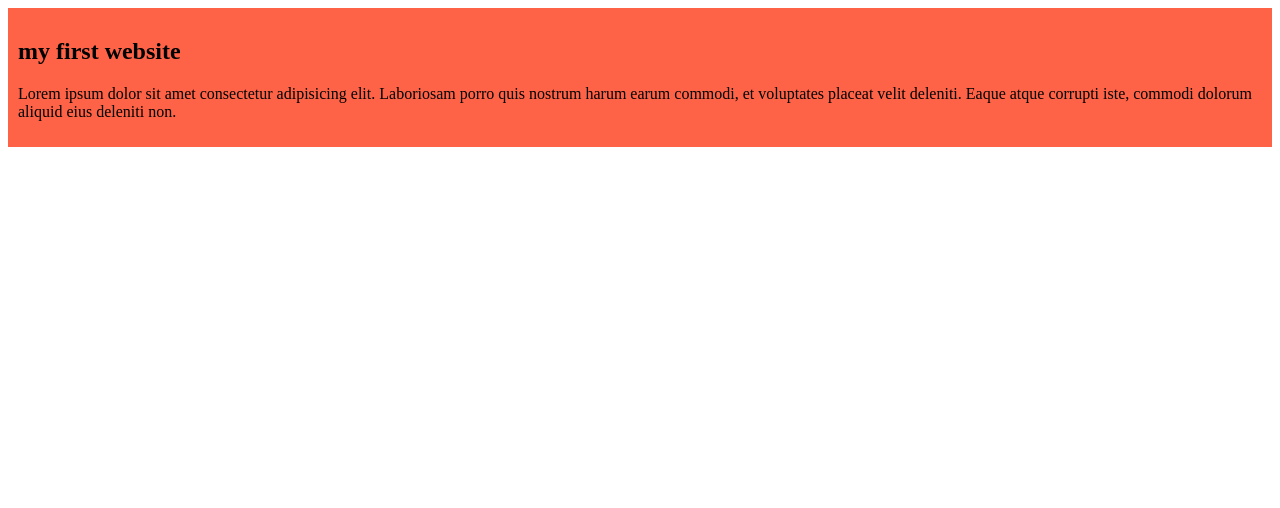
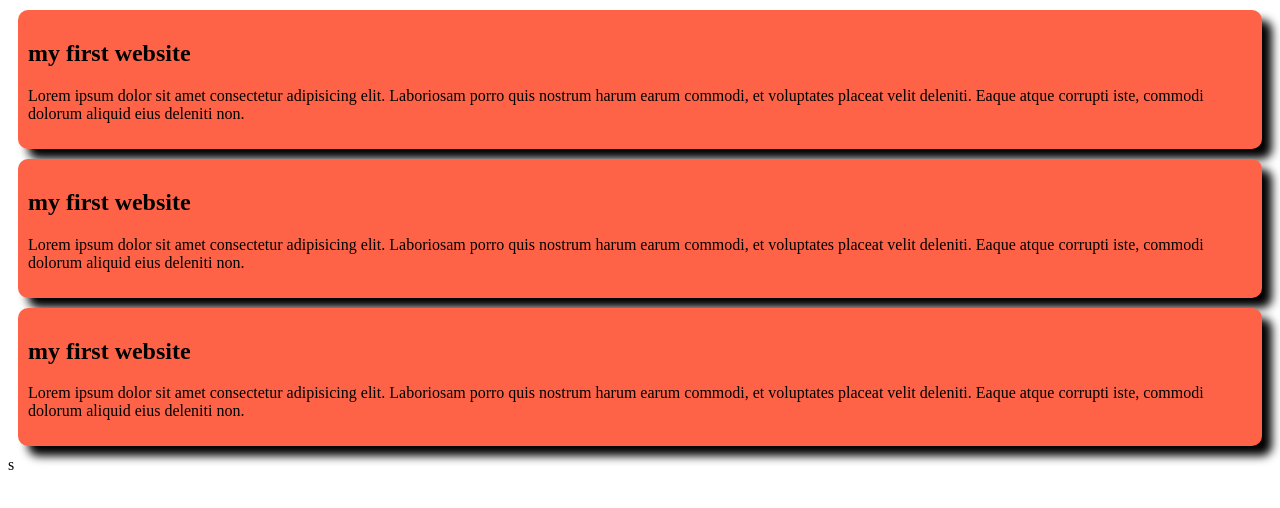
Before and after one commit to rakibulhasan0000/my-first-github-repo, a plain HTML site: page index.html in a window 1280 px wide. Drawn offline with Linux system fonts and the light colour scheme.

Commit message:
added content

```diff
--- a/index.css
+++ b/index.css
@@ -1,4 +1,7 @@
 div{
     background-color: tomato;
     padding: 10px;
+    margin: 10px;
+    border-radius: 10px;
+    box-shadow: 10px 10px 10px ;
 }
--- a/index.html
+++ b/index.html
@@ -11,5 +11,13 @@
         <h2>my first website</h2>
         <p>Lorem ipsum dolor sit amet consectetur adipisicing elit. Laboriosam porro quis nostrum harum earum commodi, et voluptates placeat velit deleniti. Eaque atque corrupti iste, commodi dolorum aliquid eius deleniti non.</p>
     </div>
+    <div>
+        <h2>my first website</h2>
+        <p>Lorem ipsum dolor sit amet consectetur adipisicing elit. Laboriosam porro quis nostrum harum earum commodi, et voluptates placeat velit deleniti. Eaque atque corrupti iste, commodi dolorum aliquid eius deleniti non.</p>
+    </div>
+    <div>
+        <h2>my first website</h2>
+        <p>Lorem ipsum dolor sit amet consectetur adipisicing elit. Laboriosam porro quis nostrum harum earum commodi, et voluptates placeat velit deleniti. Eaque atque corrupti iste, commodi dolorum aliquid eius deleniti non.</p>
+    </div>s
 </body>
 </html>
```
